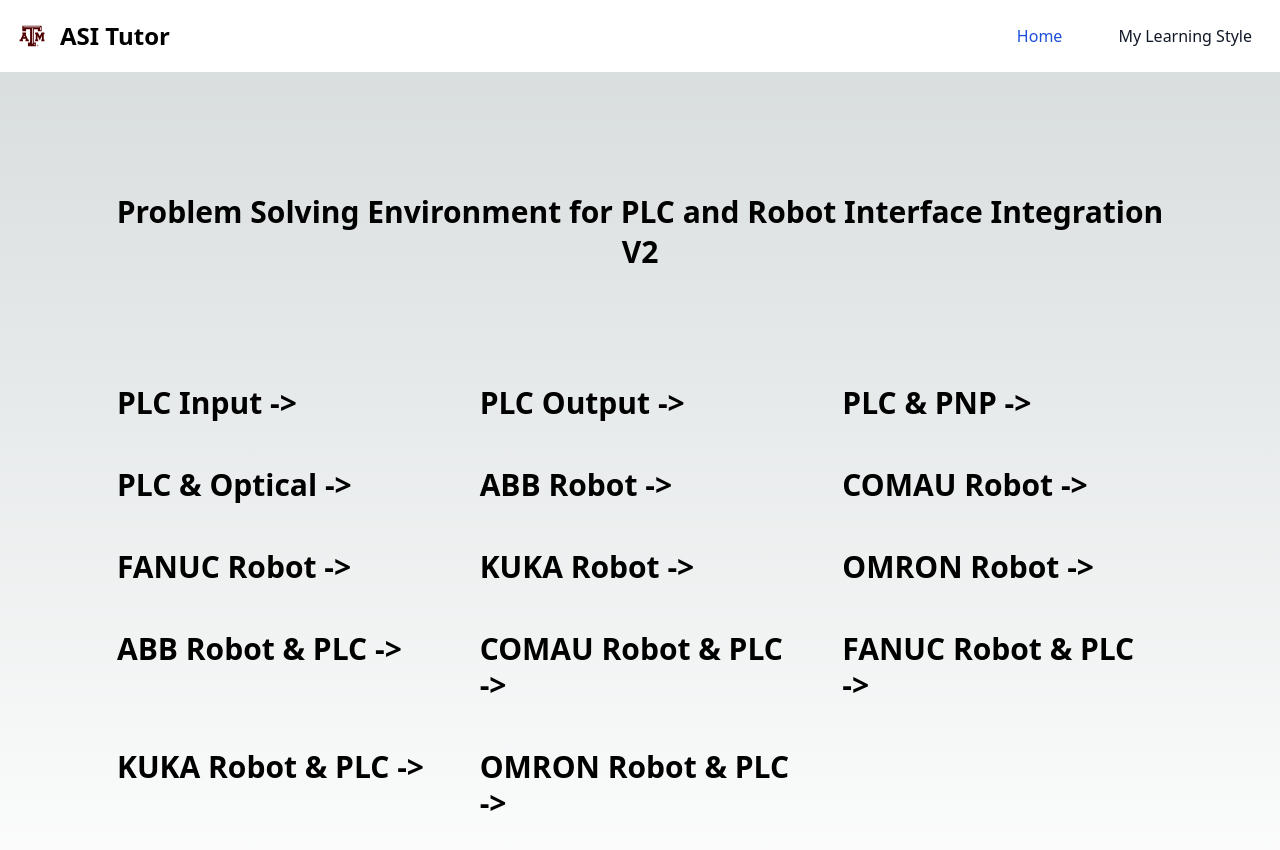
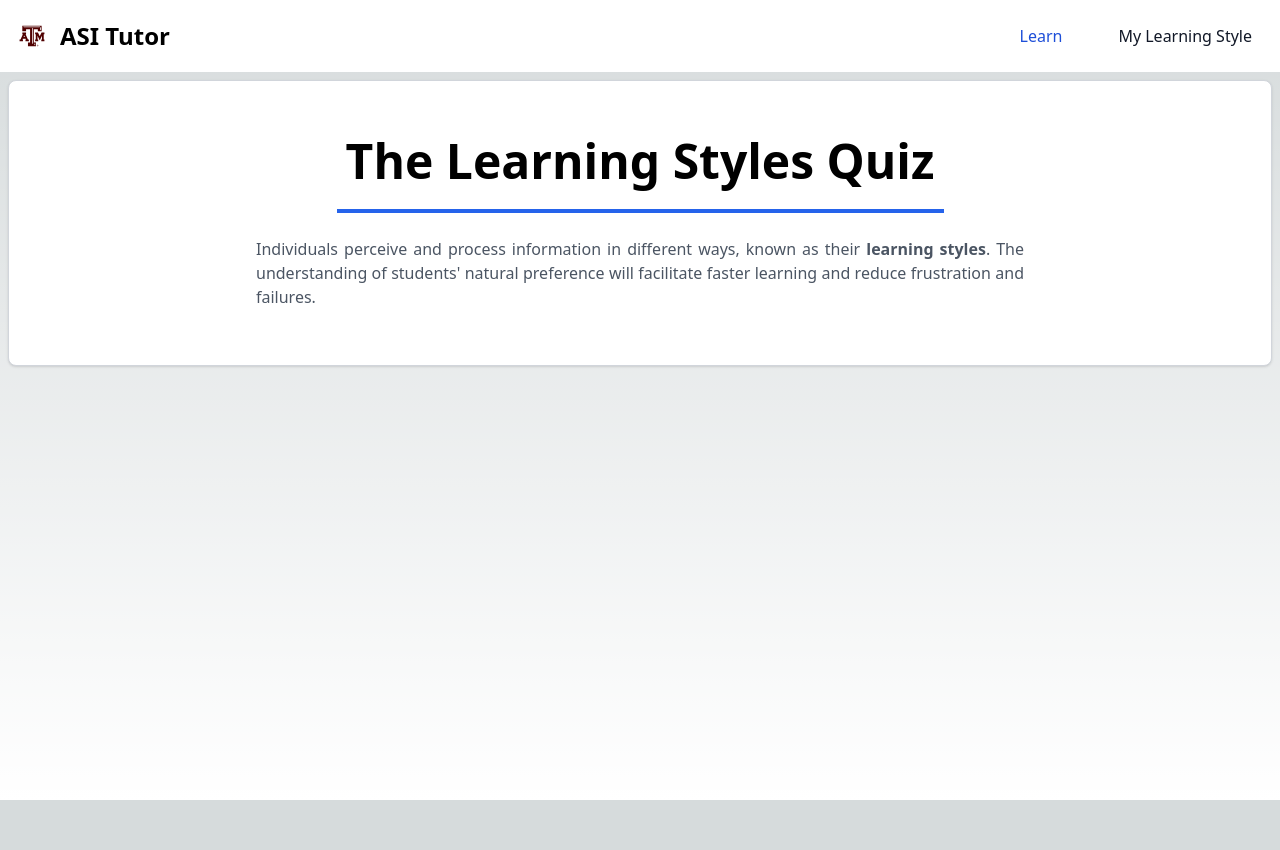
Before and after one commit to luminous-Nc/PSE-Vue, a Vue app: page / in a window 1280 px wide. Shown: the top 850 px of the page. After the commit the page ends 800 px from the top, so only its background shows below. Built offline with nearby package versions, Linux system fonts and the light colour scheme.

Commit message:
Learning View

```diff
--- a/src/components/Navbar/index.vue
+++ b/src/components/Navbar/index.vue
@@ -9,7 +9,7 @@
                 <ul class="font-medium flex p-0 border-gray-100 rounded-lg  flex-row space-x-8 rtl:space-x-reverse mt-0 border-0 bg-white dark:bg-gray-900 dark:border-gray-700">
                     <li>
                         <a href="/"
-                              class="block py-2 px-3 rounded bg-transparent text-blue-700 p-0 dark:text-blue-500">Home</a>
+                              class="block py-2 px-3 rounded bg-transparent text-blue-700 p-0 dark:text-blue-500">Learn</a>
                     </li>
                     <li>
                         <a href="/about"
--- a/src/router/index.js
+++ b/src/router/index.js
@@ -1,5 +1,6 @@
 import { createRouter, createWebHistory } from 'vue-router'
 import HomeView from '../views/HomeView.vue'
+import LearningView from '../views/LearningView.vue'
 import TopicView from '../views/TopicView.vue'
 
 const router = createRouter({
@@ -7,8 +8,8 @@
   routes: [
     {
       path: '/',
-      name: 'home',
-      component: HomeView
+      name: 'learning',
+      component: LearningView
     },
     {
       path: '/topic',
--- /dev/null
+++ b/src/views/LearningView.vue
@@ -0,0 +1,24 @@
+<template>
+  <main class="min-h-screen flex-col items-center p-20 pl-2 pr-2 space-y-24">
+    <div class="p-6 w-full h-full bg-white border border-gray-300 rounded-lg shadow">
+      <div class="text-center py-8">
+        <h1 class="text-5xl font-bold mb-6">The Learning Styles Quiz</h1>
+        <div class="border-t-4 border-blue-600 w-6/12 mx-auto mb-6"></div>
+        <p class="text-gray-600 max-w-3xl mx-auto text-justify">
+          Individuals perceive and process information in different ways, known as their <b>learning styles</b>. The understanding of students' natural preference will facilitate faster learning and reduce frustration and failures.
+        </p>
+        <p class="text-gray-600 max-w-3xl mx-auto text-justify">
+
+        </p>
+      </div>
+    </div>
+
+
+  </main>
+</template>
+<script setup>
+
+</script>
+<style scoped>
+
+</style>
```
Also changed, not shown: 1 other file (tests, documents, lock files or other folders).
